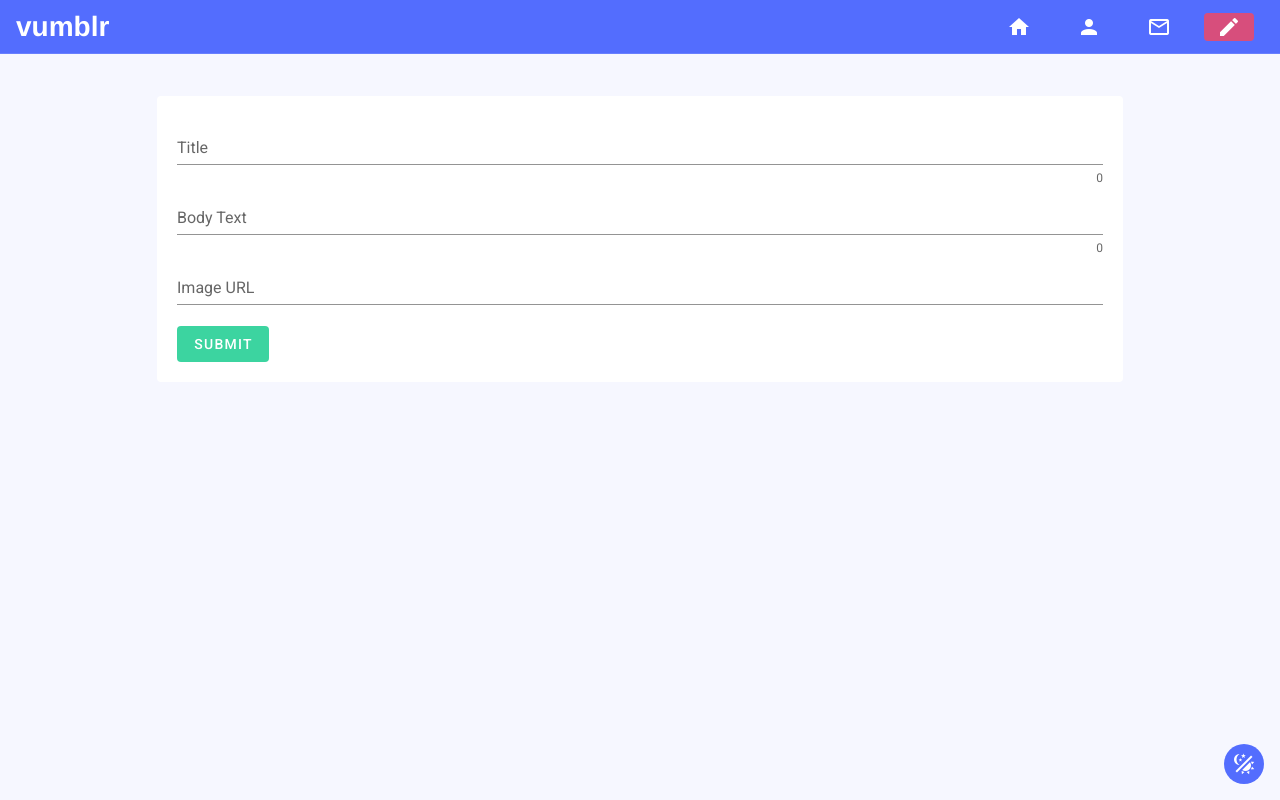
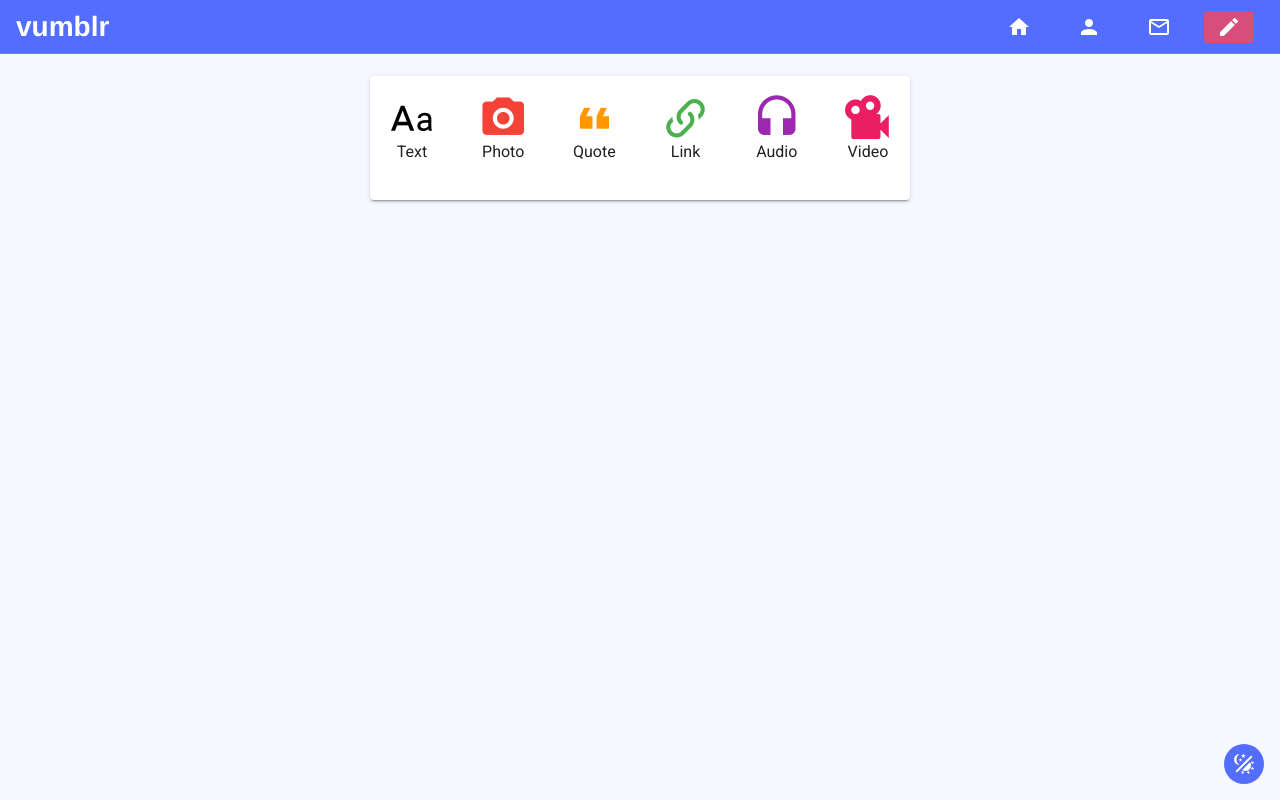
Before and after one commit to neillsom/vuemblr, a Vue app: page /new in a window 1280 px wide. Built offline with nearby package versions, Linux system fonts and the light colour scheme.

Commit message:
new post icons, nav icon tweaks

```diff
--- a/src/App.vue
+++ b/src/App.vue
@@ -13,6 +13,7 @@
         :to="link.url"
         depressed
         small
+        height="32px"
         :title="link.label"
         :aria-label="link.label"
       >
--- a/src/components/Post.vue
+++ b/src/components/Post.vue
@@ -18,7 +18,7 @@
           <div>
             <a class="posted-by">{{ post.originalPoster }}:</a>
           </div>
-          <div>
+          <div class="notes-and-icons">
             <a>{{ post.noteCount }} notes</a>
             <v-icon
               size="22px"
@@ -34,12 +34,13 @@
             >
               mdi-repeat
             </v-icon>
+
             <v-icon
               class="post-icon like-button"
               size="22px"
               :color="
-                !!post.isLiked
-                  ? '#ff492f'
+                post.isLiked
+                  ? this.$vuetify.theme.currentTheme.likeColor
                   : this.$vuetify.theme.currentTheme.iconColor
               "
               >{{
@@ -49,15 +50,14 @@
           </div>
         </div>
 
-        <!-- content -->
         <div class="post-content">
           <v-img
             class="post-image"
-            placeholder
             contain
             :src="post.postContent.imageUrl"
             :alt="`a post from ${post.originalPoster}`"
-          />
+          >
+          </v-img>
         </div>
       </div>
     </div>
@@ -93,13 +93,18 @@ export default {
 .post {
   width: 540px;
   min-height: 225px;
-  background: var(--v-surface-base);
+  background: #fff;
   border-radius: 4px;
   position: relative;
 }
 
 .post-image {
   max-width: 100%;
+  background: linear-gradient(
+    to bottom left,
+    var(--v-primary-base),
+    var(--v-secondary-base)
+  );
 }
 
 .post .avatar-column .avatar {
@@ -113,9 +118,6 @@ export default {
 }
 
 .post .avatar-column .avatar.theme--light {
-  border: 1px solid black;
-  box-shadow: 0 3px 11px 0 #e8eafc, 0 3px 3px -2px hsla(0, 0%, 69.8%, 0.1),
-    0 1px 8px 0 hsla(0, 0%, 60.4%, 0.1);
 }
 
 .avatar-column {
@@ -136,8 +138,8 @@ export default {
 .post-header-col {
   padding: 10px 10px 0 10px;
   display: flex;
+  flex-direction: row;
   justify-content: space-between;
-  /* padding: 0 10px 10px 10px; */
 }
 
 .post-header-col a {
@@ -147,9 +149,8 @@ export default {
   font-weight: 500 !important;
 }
 
-.post-header-col div:nth-of-type(2) {
-  display: flex;
-  align-items: center;
+.theme--dark .post-header-col a {
+  font-weight: 700 !important;
 }
 
 a.posted-by {
@@ -161,9 +162,14 @@ a.posted-by {
   cursor: pointer;
 }
 
-.like-button:hover {
-  color: #ff492f !important;
-  transition: 0.3s;
-  /* transform: scale(1.1); */
+.notes-and-icons {
+}
+
+.notes-and-icons .like-button {
+}
+
+.post-icon:hover {
+  color: var(--v-likeColor-base) !important;
+  transition: 0.2s;
 }
 </style>
--- a/src/data/avatars.json
+++ b/src/data/avatars.json
@@ -34,5 +34,17 @@
 	{
 		"id": 9,
 		"imageUrl": "https://64.media.tumblr.com/36f3f6b6b1699e13bb63c042a53b6fff/tumblr_o51oavbMDx1ugpbmuo1_540.png"
+	},
+	{
+		"id": 10,
+		"imageUrl": "https://64.media.tumblr.com/avatar_b767ea1d294b_64.pnj"
+	},
+	{
+		"id": 11,
+		"imageUrl": "https://64.media.tumblr.com/avatar_9a74d36644ac_96.pnj"
+	},
+	{
+		"id": 12,
+		"imageUrl": "https://64.media.tumblr.com/avatar_79e47680c400_96.pnj"
 	}
 ]
--- a/src/plugins/vuetify.js
+++ b/src/plugins/vuetify.js
@@ -28,6 +28,7 @@ export default new Vuetify({
 				iconColor: '#757575',
 				surface: '#ffffff',
 				background: '#f6f7ff',
+				likeColor: '#ff5c93',
 			},
 			dark: {
 				primary: '#36465D',
@@ -37,6 +38,7 @@ export default new Vuetify({
 				background: '#36465D',
 				iconColor: '#abb2b9',
 				surface: '#ffffff',
+				likeColor: '#ff492f',
 			},
 		},
 		icons: {
--- a/src/views/NewPost.vue
+++ b/src/views/NewPost.vue
@@ -1,44 +1,20 @@
 <template>
   <v-container>
-    <div class="newpost-form">
-      <v-form ref="form" v-model="valid" lazy-validation>
-        <v-text-field
-          light
-          v-model="title"
-          counter
-          :rules="titleRules"
-          label="Title"
-          required
-        ></v-text-field>
-        <!--  -->
-        <!--  -->
-        <v-text-field
-          light
-          v-model="bodyText"
-          counter
-          :rules="bodyRules"
-          label="Body Text"
-          required
-        ></v-text-field>
-        <v-text-field
-          light
-          v-model="imageUrl"
-          :rules="imageUrlRules"
-          label="Image URL"
-        ></v-text-field>
-
-        <v-btn
-          depressed
-          :disabled="!submit"
-          color="success"
-          class="mr-4"
-          @click="submit"
+    <div class="new-post-container">
+      <v-card class="testing">
+        <div
+          v-for="type in postTypes"
+          :key="type.name"
+          class="post-type-container"
         >
-          Submit
-
-          <!-- <v-icon> mdi-chevron-down </v-icon> -->
-        </v-btn>
-      </v-form>
+          <v-btn icon large>
+            <v-icon size="50px" :color="type.iconColor">
+              {{ type.iconName }}
+            </v-icon>
+          </v-btn>
+          <p class="button-text">{{ type.name }}</p>
+        </div>
+      </v-card>
     </div>
   </v-container>
 </template>
@@ -48,31 +24,67 @@
 export default {
   data() {
     return {
-      valid: true,
-      title: "",
-      bodyText: "",
-      imageUrl: "",
-      // titleRules: [
-      //   (v) => !!v || "title is required",
-      //   (v) =>
-      //     (v && v.length <= 10) || "title must be less than 100 characters",
-      // ],
+      postTypes: [
+        {
+          name: "Text",
+          iconColor: "black",
+          iconName: "mdi-format-letter-case",
+        },
+        {
+          name: "Photo",
+          iconColor: "red",
+          iconName: "mdi-camera",
+        },
+        {
+          name: "Quote",
+          iconColor: "orange",
+          iconName: "mdi-format-quote-open",
+        },
+        {
+          name: "Link",
+          iconColor: "green",
+          iconName: "mdi-link-variant",
+        },
+        {
+          name: "Audio",
+          iconColor: "purple",
+          iconName: "mdi-headphones",
+        },
+        {
+          name: "Video",
+          iconColor: "pink",
+          iconName: "mdi-video-vintage",
+        },
+      ],
     };
   },
 
-  methods: {
-    submit() {
-      this.$refs.form.validate();
-    },
-  },
+  methods: {},
 };
 </script>
 
 <style scoped>
-.newpost-form {
-  margin-top: 20px;
+.new-post-container {
+  display: flex;
+  flex-direction: column;
+  align-items: center;
+}
+.testing {
   padding: 20px;
-  background: white;
+  background: #fff;
   border-radius: 4px;
+  width: 540px;
+  display: flex;
+  flex-direction: row;
+  justify-content: space-between;
+}
+.post-type-container {
+  display: flex;
+  flex-direction: column;
+  align-items: center;
+}
+
+.theme--dark .button-text {
+  color: black;
 }
 </style>
```
